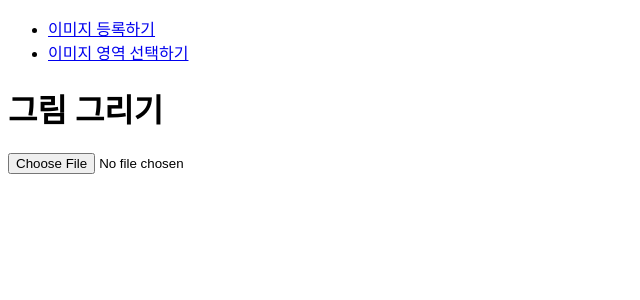
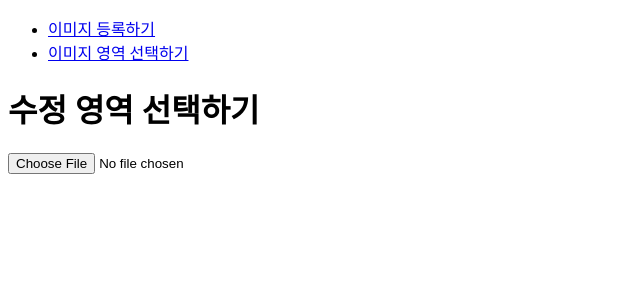
Before and after one commit to swuniv-marveling/SWUniv_Hackaton_FrontEnd, a React (Create React App) app: page /user/imageselect in a window 1280 px wide. Shown: the top 300 px of the page, without its empty margins (0-640 px from the left). Built offline with nearby package versions, Linux system fonts and the light colour scheme.

Commit message:
feat: IMAGE MASKING > KONVA USED

```diff
--- a/src/imageselect.jsx
+++ b/src/imageselect.jsx
@@ -49,7 +49,7 @@ const DrawingEditor = () => {
 
   return (
     <div>
-      <h1>그림 그리기</h1>
+      <h1>수정 영역 선택하기</h1>
       <input type="file" onChange={handleImageChange} />
 
       <Stage
@@ -73,8 +73,8 @@ const DrawingEditor = () => {
             <Line
               key={index}
               points={line.points}
-              stroke="red"
-              strokeWidth={2}
+              stroke="white"
+              strokeWidth={10}
               tension={0.5}
               lineCap="round"
               globalCompositeOperation="source-over"
```
